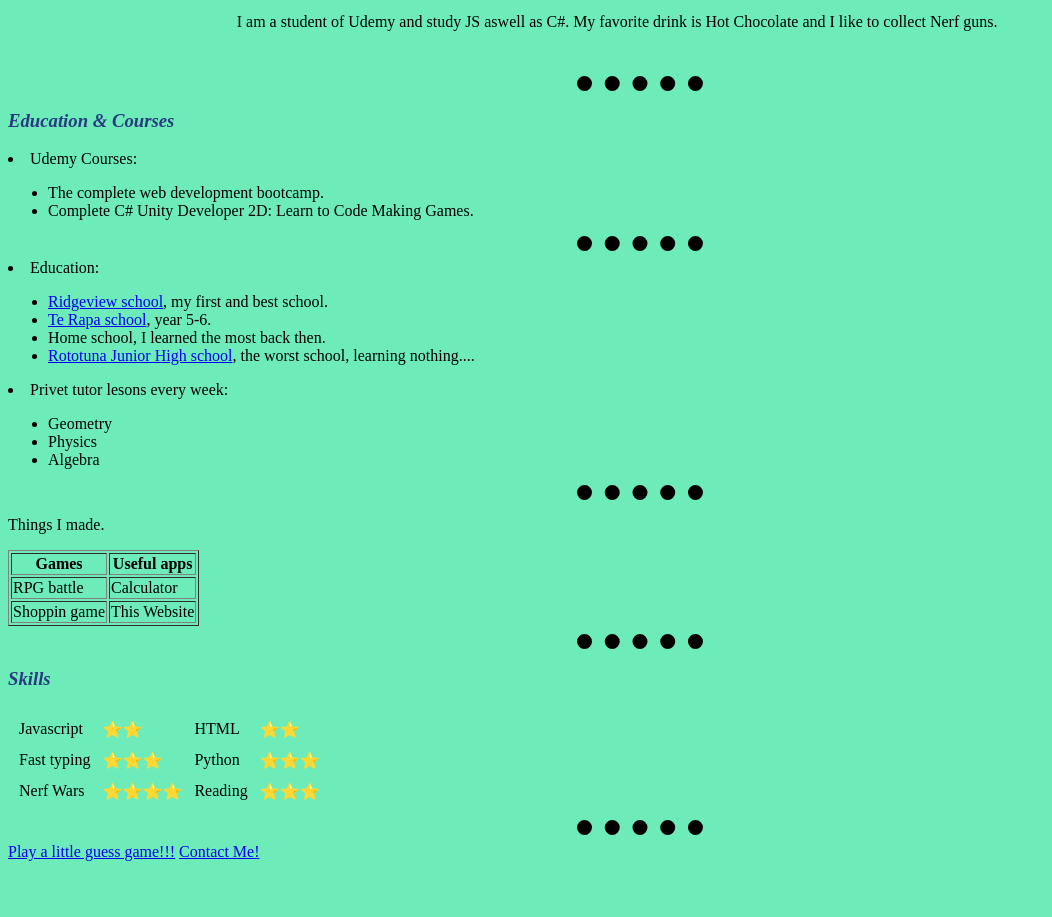
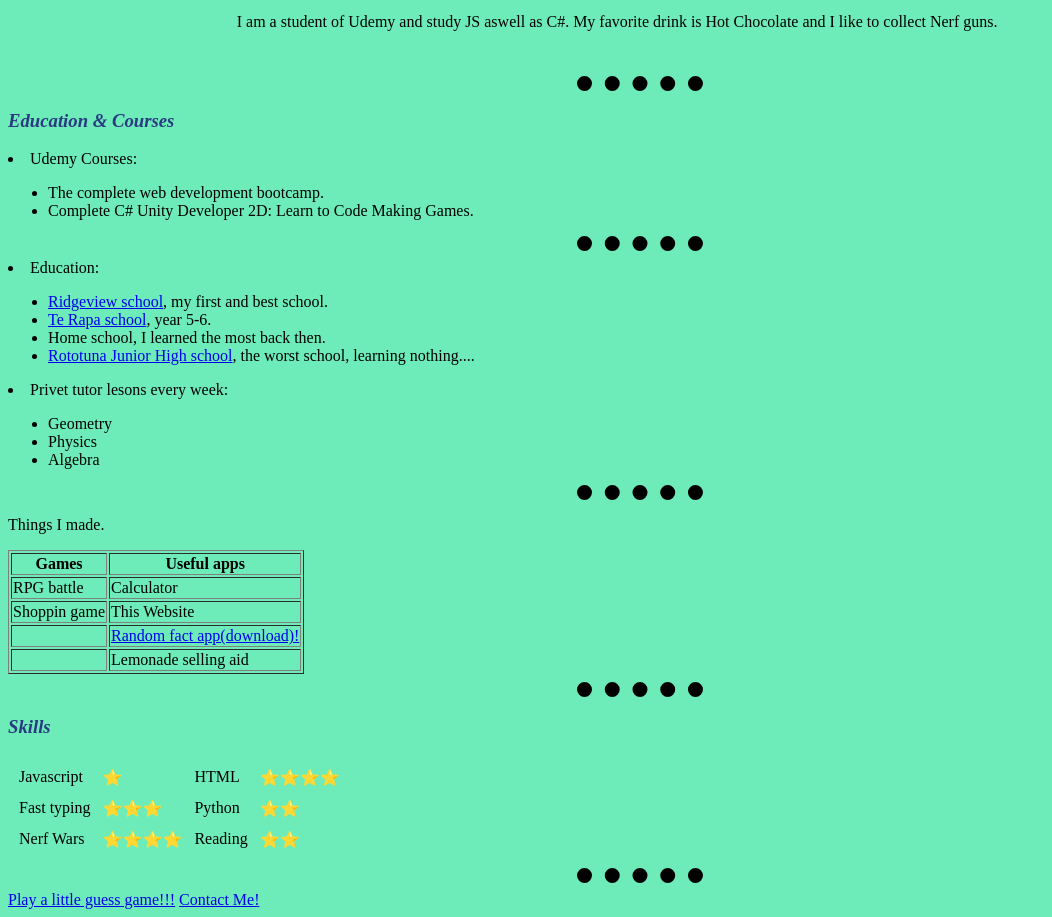
Before and after one commit to ACodeme/CvWebsite--not-for-use-, a plain HTML site: page index.html in a window 1280 px wide. Shown: the part 130-1047 px from the top of the page, without its empty margins (0-1052 px from the left). Before the commit the page ends 999 px from the top, so only its background shows below. Drawn offline with Linux system fonts and the light colour scheme.

Commit message:
Update index.html

```diff
--- a/index.html
+++ b/index.html
@@ -61,6 +61,14 @@
         <td>Shoppin game</td>
         <td>This Website</td>
       </tr>
+      <tr>
+        <td></td>
+        <td><a href="Javapedia.jar">Random fact app(download)!</a></td>
+      </tr>
+      <tr>
+        <td></td>
+        <td>Lemonade selling aid</td>
+      </tr>
     </tbody>
   </table>
   <hr>
@@ -68,21 +76,21 @@
   <table cellspacing="10" class="skill">
     <tr>
         <td>Javascript</td>
-        <td>⭐⭐</td>
+        <td>⭐</td>
         <td>HTML</td>
-        <td>⭐⭐</td>
+        <td>⭐⭐⭐⭐</td>
       </tr>
       <tr>
       <td>Fast typing</td>
       <td>⭐⭐⭐</td>
       <td>Python</td>
-      <td>⭐⭐⭐</td>
+      <td>⭐⭐</td>
       </tr>
       <tr>
         <td>Nerf Wars</td>
         <td>⭐⭐⭐⭐</td>
         <td>Reading</td>
-        <td>⭐⭐⭐</td>
+        <td>⭐⭐</td>
       </tr>
 
 
```
